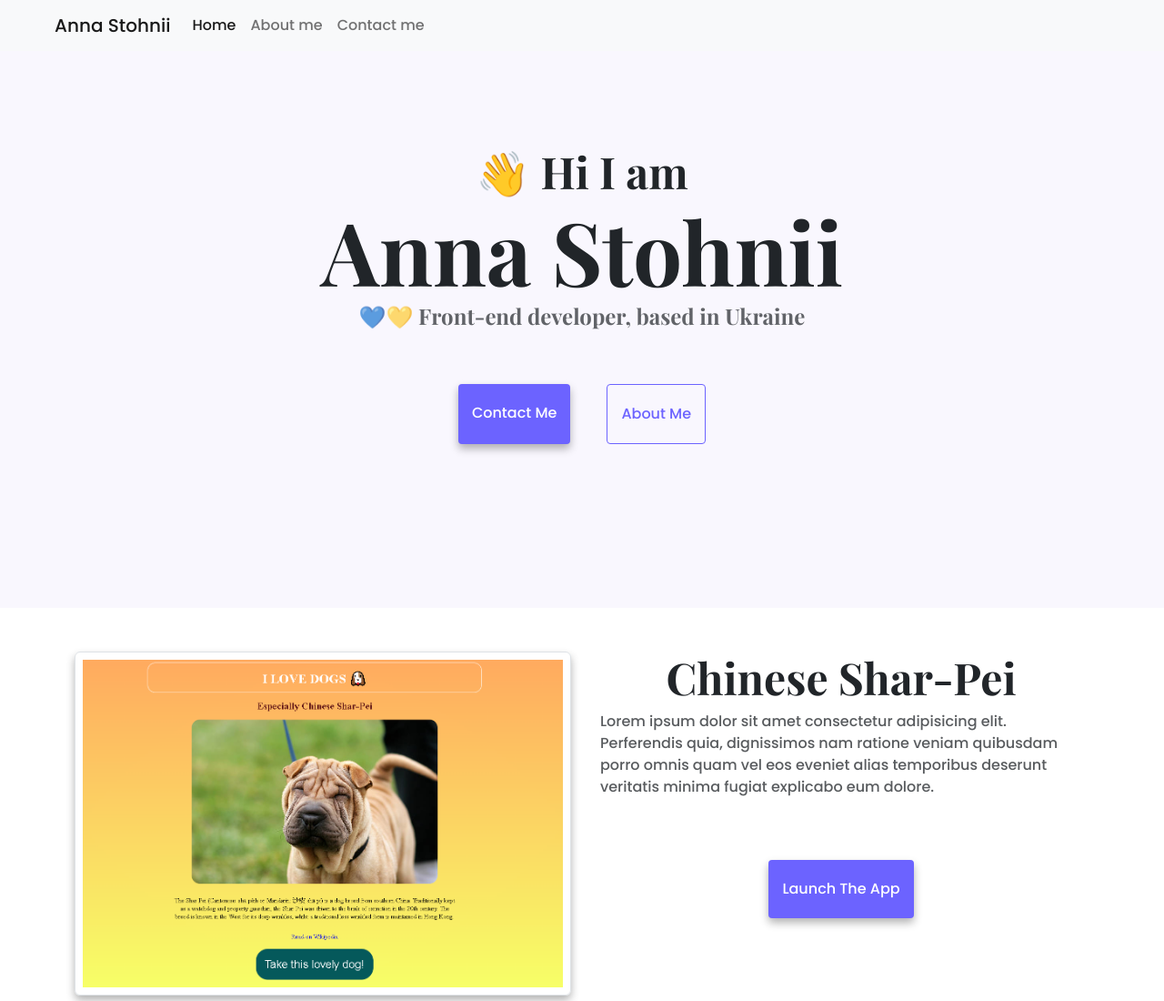
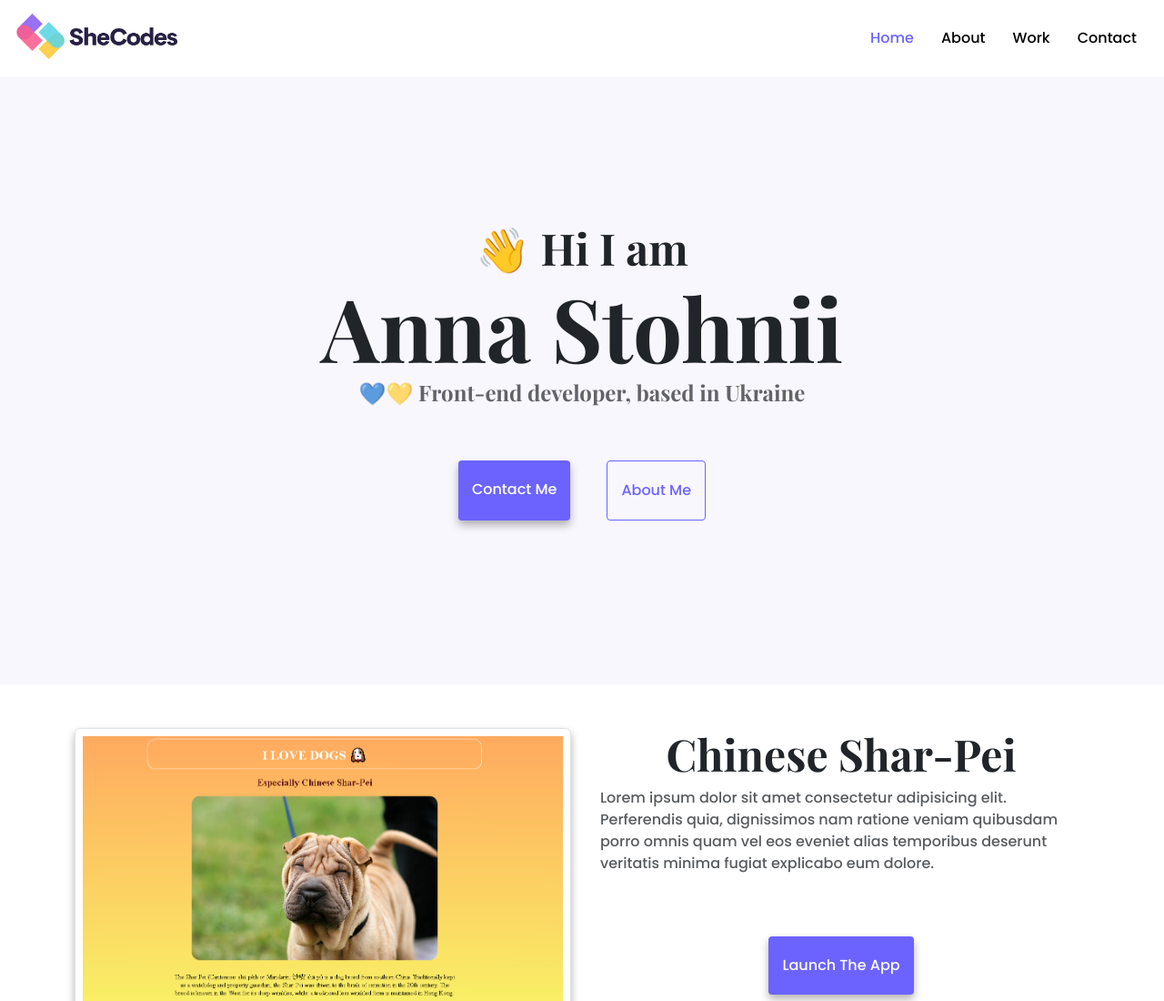
Before and after one commit to AnnaStogniy/My-portfolio, a plain HTML site: page index.html in a window 1280 px wide. Shown: the top 1100 px of the page at 91% size. Drawn offline with nearby package versions, Linux system fonts and the light colour scheme.

Commit message:
Added nav bar

```diff
--- a/index.html
+++ b/index.html
@@ -29,47 +29,16 @@
     <link rel="stylesheet" href="styles/styles.css" />
   </head>
   <body>
-    <nav class="navbar fixed-top navbar-expand-lg bg-light ps-5">
-      <div class="container-fluid">
-        <a class="navbar-brand" href="index.html" title="Anna Stohnii portfolio"
-          >Anna Stohnii</a
-        >
-        <button
-          class="navbar-toggler"
-          type="button"
-          data-bs-toggle="collapse"
-          data-bs-target="#navbarNav"
-          aria-controls="navbarNav"
-          aria-expanded="false"
-          aria-label="Toggle navigation"
-        >
-          <span class="navbar-toggler-icon"></span>
-        </button>
-        <div class="collapse navbar-collapse" id="navbarNav">
-          <ul class="navbar-nav">
-            <li class="nav-item">
-              <a
-                class="nav-link active"
-                aria-current="page"
-                href="index.html"
-                title="Homepage"
-                >Home</a
-              >
-            </li>
-            <li class="nav-item">
-              <a class="nav-link" href="about.html" title="About me"
-                >About me</a
-              >
-            </li>
-            <li class="nav-item">
-              <a class="nav-link" href="about.html#contact" title="Contact me"
-                >Contact me</a
-              >
-            </li>
-          </ul>
-        </div>
+    <div class="navigation">
+      <a class="d-none d-sm-block" href="index.html"><img src="images/logo.png" alt="Logo Shecodes"></a>
+      <a class="d-block d-sm-none" href="index.html"><img class="logo-small" src="images/logo-mini.png" alt="Logo Shecodes"></a>
+      <div class="nav-items">
+      <a class="active" href="index.html">Home</a>
+<a href="about.html">About</a>
+<a href="work.html">Work</a>
+<a href="contact.html">Contact</a>
       </div>
-    </nav>
+    </div>
     <div class="hero">
     <h2>👋 Hi I am</h2>
     <h1>Anna Stohnii</h1>
--- a/styles/styles.css
+++ b/styles/styles.css
@@ -168,3 +168,42 @@ padding-bottom: 60px;
     line-height: 56px;
   }
   }
+
+ .nav-items{
+  display: flex;
+  justify-content: flex-end;
+  margin-top: -50px;
+ }
+
+.navigation{
+  margin: 15px;
+
+}
+
+ .nav-items a{
+padding: 15px;
+font-size: 16px;
+text-decoration: none;
+color: black;
+ }
+
+.navigation a:hover{
+  color: #6c63ff;
+ }
+
+ .active{
+  color: #6c63ff!important;
+ }
+
+ .navigation img{
+  width: 180px;
+ }
+
+ .logo-small{
+  width: 60px!important;
+ }
+
+ @media (max-width: 760px) {
+  .nav-items a{
+padding: 10px;
+ }
```
Also changed, not shown: images/logo-mini.png (added), images/logo.png (added).
